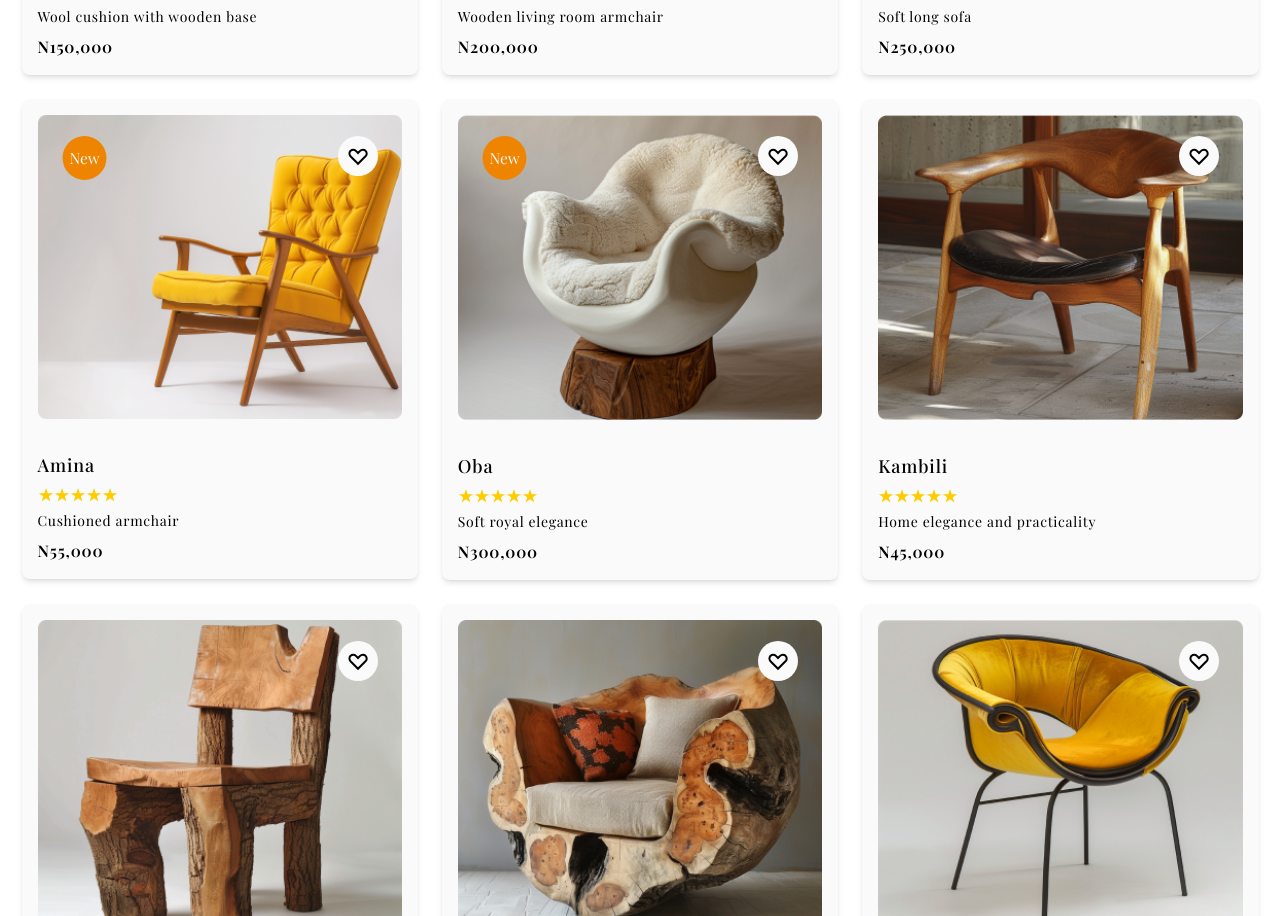
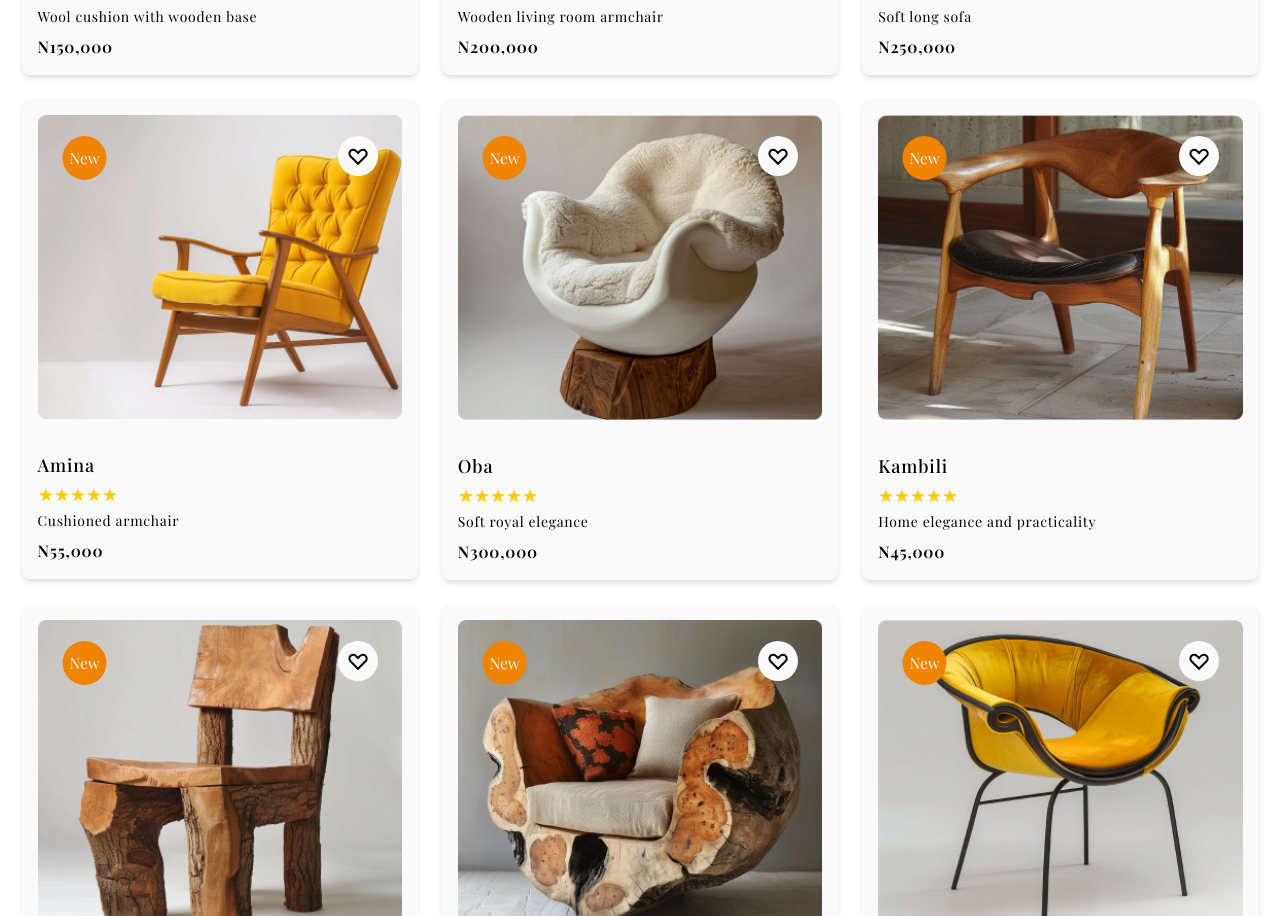
Before and after one commit to AfubeAngel/pendo-store, a Next.js app: page / in a window 1280 px wide. Shown: the part 2581-3497 px from the top of the page. Built offline with nearby package versions, Linux system fonts and the light colour scheme; a web font is replaced by a local one.

Commit message:
add data t product json

```diff
--- a/components/Bestseller-section/Carousel/index.tsx
+++ b/components/Bestseller-section/Carousel/index.tsx
@@ -1,6 +1,8 @@
 import React from 'react';
 import { Carousel as ResponsiveCarousel } from 'react-responsive-carousel';
 import 'react-responsive-carousel/lib/styles/carousel.min.css';
+import Image from 'next/image';
+
 
 interface CarouselItem {
   imageSrc: string;
@@ -27,7 +29,13 @@ const Carousel: React.FC<CarouselProps> = ({ items }) => {
     >
       {items.map((item:any, index:any) => (
         <div key={index} className="relative w-full pr-6">
-          <img src={item.imageSrc} alt={item.title} className="w-[328px] object-cover lg:max-w-full h-[200px] lg:h-full rounded-lg " />
+          <Image
+            src={item.imageSrc}
+            width={1000}
+            height={1000}
+            alt={item.title}
+            className="w-[328px] object-cover lg:max-w-full h-[200px] lg:h-full rounded-lg "
+          />
           <div className="absolute flex flex-col gap-2 lg:gap-4 items-start left-5 bottom-[-16px] lg:left-[83px] lg:bottom-[28px]
           transform -translate-y-1/2 bg-opacity-50 text-white max-w-[250px] lg:max-w-[518px] max-h-[484px] ">
             <h3 className="text-base lg:text-2xl font-bold tracking-wide ">{item.title}</h3>
--- a/components/Navigation/index.tsx
+++ b/components/Navigation/index.tsx
@@ -2,6 +2,8 @@ import React, { useState } from "react";
 import NavLinks from "./navlinks";
 import NavIcons from "./navicons";
 import Image from 'next/image';
+import Link from "next/link";
+
 
 const Nav: React.FC = () => {
   const [isOpen, setIsOpen] = useState(false);
@@ -67,12 +69,12 @@ const Nav: React.FC = () => {
             </button>
           </div>
           <div className="flex flex-col gap-6">
-            <a href="/" className="text-base font-medium">Home</a>
-            <a href="/" className="text-base font-medium">Shop</a>
-            <a href="/" className="text-base font-medium">About</a>
-            <a href="/" className="text-base font-medium">Contact</a>
-            <a href="/" className="text-base font-medium">Login</a>
-            <a href="/" className="text-base font-medium">Sign up</a>
+            <Link href="/" className="text-base font-medium">Home</Link>
+            <Link href="/" className="text-base font-medium">Shop</Link>
+            <Link href="/" className="text-base font-medium">About</Link>
+            <Link href="/" className="text-base font-medium">Contact</Link>
+            <Link href="/" className="text-base font-medium">Login</Link>
+            <Link href="/" className="text-base font-medium">Sign up</Link>
           </div>
         </div>
       )}
--- a/components/slider/index.tsx
+++ /dev/null
@@ -1,68 +0,0 @@
-import React, { useRef, useEffect } from 'react';
-import styles from '@/styles/slider.module.css'
-
-interface SliderProps {
-  items: {
-    imageSrc: string;
-    title: string;
-    subtext: string;
-  }[];
-}
-
-const Slider: React.FC<SliderProps> = ({ items }) => {
-  const sliderRef = useRef<HTMLDivElement>(null);
-
-  useEffect(() => {
-    const slider = sliderRef.current;
-    let start: number | null = null;
-    const speed = 0.1; // Adjust this value for speed
-
-    const step = (timestamp: number) => {
-      if (!start) start = timestamp;
-      const progress = timestamp - start;
-
-      if (slider) {
-        slider.scrollLeft += progress * speed;
-        if (slider.scrollLeft >= slider.scrollWidth - slider.clientWidth) {
-          slider.scrollLeft = 0;
-        }
-      }
-
-      start = timestamp;
-      requestAnimationFrame(step);
-    };
-
-    requestAnimationFrame(step);
-
-    return () => {
-      start = null; // Cleanup
-    };
-  }, []);
-
-  return (
-    <div className={styles.sliderContainer} ref={sliderRef}>
-      {items.map((item, index) => (
-        <div className={styles.sliderItem} key={index}>
-          <img src={item.imageSrc} alt={item.title} />
-        <div className="absolute flex flex-col items-start left-[83px] bottom-[28px]
-          transform -translate-y-1/2 bg-opacity-50 text-white max-w-[518px] mx-h-[484px] ">
-            <h3 className="text-xl font-bold">{item.title}</h3>
-            <p className="mt-2 text-start">{item.subtext}</p>
-          </div>
-        </div>
-      ))}
-    {/* {items.map((item, index) => (
-        <div key={index} className="relative w-full pr-6">
-          <img src={item.imageSrc} alt={item.title} className="w-[1230px] h-[484px] " />
-          <div className="absolute flex flex-col items-start left-[83px] bottom-[28px]
-          transform -translate-y-1/2 bg-opacity-50 text-white max-w-[518px] mx-h-[484px] ">
-            <h3 className="text-xl font-bold">{item.title}</h3>
-            <p className="mt-2 text-start">{item.subtext}</p>
-          </div>
-        </div>
-      ))} */}
-    </div>
-  );
-};
-
-export default Slider;
--- a/fixtures/productdetails.json
+++ b/fixtures/productdetails.json
@@ -51,7 +51,8 @@
     "price": "200,000",
     "productDetail":"Wooden living room armchair",
     "isNew":"false",
-    "category":"ARMLESS CHAIRS"
+    "category":"ARMLESS CHAIRS",
+    "fullDetails": "The Timbuktu chair is characterized by its artistic and organic shape. The chair has two main components: a large, sweeping backrest and a contoured seat, both crafted from polished wood with rich, warm tones varying from golden yellow to deep amber. "
   },
   {
     "id": 6,
@@ -61,7 +62,8 @@
     "price": "250,000",
     "productDetail":"Soft long sofa",
     "isNew":"true",
-    "category":"SOFAS"
+    "category":"SOFAS",
+    "fullDetails": "The Masai sofa chair is characterized by its artistic and organic shape. The chair has two main components: a large, sweeping backrest and a contoured seat, both crafted from polished wood with rich, warm tones varying from golden yellow to deep amber. "
   },
   {
     "id": 7,
@@ -71,7 +73,8 @@
     "price": "55,000",
     "productDetail":"Cushioned armchair",
     "isNew":"false",
-    "category":"SLIPPER CHAIRS"
+    "category":"SLIPPER CHAIRS",
+    "fullDetails": "The Amina chair is characterized by its artistic and organic shape. The chair has two main components: a large, sweeping backrest and a contoured seat, both crafted from polished wood with rich, warm tones varying from golden yellow to deep amber. "
   },
   {
     "id": 8,
@@ -80,7 +83,9 @@
     "starRating": 5,
     "price": "300,000",
     "productDetail":"Soft royal elegance",
-    "isNew":"true"
+    "isNew":"true",
+    "category":"SLIPPER CHAIRS",
+    "fullDetails": "The Oba chair is characterized by its artistic and organic shape. The chair has two main components: a large, sweeping backrest and a contoured seat, both crafted from polished wood with rich, warm tones varying from golden yellow to deep amber. "
   },
   {
     "id": 9,
@@ -88,7 +93,10 @@
     "productName": "Kambili",
     "starRating": 5,
     "price": "45,000",
-    "productDetail":"Home elegance and practicality"
+    "productDetail":"Home elegance and practicality",
+    "isNew":"false",
+    "category":"SOFAS",
+    "fullDetails": "The Kambili chair is characterized by its artistic and organic shape. The chair has two main components: a large, sweeping backrest and a contoured seat, both crafted from polished wood with rich, warm tones varying from golden yellow to deep amber. "
   },
   {
     "id": 10,
@@ -96,7 +104,10 @@
     "productName": "Adunni",
     "starRating": 4,
     "price": "80,000",
-    "productDetail":"Modern comfort to any living space"
+    "productDetail":"Modern comfort to any living space",
+    "isNew":"false",
+    "category":"ARMLESS CHAIRS",
+    "fullDetails": "The Adunni chair is characterized by its artistic and organic shape. The chair has two main components: a large, sweeping backrest and a contoured seat, both crafted from polished wood with rich, warm tones varying from golden yellow to deep amber. "
   },
   {
     "id": 11,
@@ -104,7 +115,10 @@
     "productName": "Baobab",
     "starRating": 5,
     "price": "250,000",
-    "productDetail":"Wooden stylish and versatile seating"
+    "productDetail":"Wooden stylish and versatile seating",
+    "isNew":"false",
+    "category":"ARMLESS CHAIRS",
+    "fullDetails": "The Baobab chair is characterized by its artistic and organic shape. The chair has two main components: a large, sweeping backrest and a contoured seat, both crafted from polished wood with rich, warm tones varying from golden yellow to deep amber. "
   },
   {
     "id": 12,
@@ -112,7 +126,10 @@
     "productName": "Ife",
     "starRating": 5,
     "price": "85,000",
-    "productDetail":"Simplicity and comfort"
+    "productDetail":"Simplicity and comfort",
+    "isNew":"false",
+    "category":"SLIPPER CHAIRS",
+    "fullDetails": "The Ife chair is characterized by its artistic and organic shape. The chair has two main components: a large, sweeping backrest and a contoured seat, both crafted from polished wood with rich, warm tones varying from golden yellow to deep amber. "
   },
   {
     "id": 13,
@@ -120,7 +137,10 @@
     "productName": "Zephyr",
     "starRating": 5,
     "price": "250,000",
-    "productDetail":"Wooden living room armchair"
+    "productDetail":"Wooden living room armchair",
+    "isNew":"false",
+    "category":"SOFAS",
+    "fullDetails": "The Zephyr chair is characterized by its artistic and organic shape. The chair has two main components: a large, sweeping backrest and a contoured seat, both crafted from polished wood with rich, warm tones varying from golden yellow to deep amber. "
   },
   {
     "id": 14,
@@ -129,7 +149,9 @@
     "starRating": 5,
     "price": "85,000",
     "productDetail":"Seek design and supportive comfort",
-    "isNew":"true"
+    "isNew":"true",
+    "category":"SOFAS",
+    "fullDetails": "The Olu chair is characterized by its artistic and organic shape. The chair has two main components: a large, sweeping backrest and a contoured seat, both crafted from polished wood with rich, warm tones varying from golden yellow to deep amber. "
   },
   {
     "id": 15,
@@ -137,6 +159,9 @@
     "productName": "Savanah",
     "starRating": 5,
     "price": "200,000",
-    "productDetail":"Wooden living room armchair"
+    "productDetail":"Wooden living room armchair",
+    "isNew":"false",
+    "category":"ARMLESS CHAIRS",
+    "fullDetails": "The Savnaha chair is characterized by its artistic and organic shape. The chair has two main components: a large, sweeping backrest and a contoured seat, both crafted from polished wood with rich, warm tones varying from golden yellow to deep amber. "
   }
 ]
--- a/pages/empty-cart/index.tsx
+++ b/pages/empty-cart/index.tsx
@@ -28,7 +28,8 @@ const Cart: React.FC = () => {
 
       <div className='p-0 flex flex-col gap-4 mx-auto justify-center items-center mt-[187px] lg:mt-[401px] mb-[228px] lg:mb-[545px] '>
         <h1 className=' text-[28px] font-semibold'>Your Cart is Empty!</h1>
-        <p className='text-xl text-center '>Looks like you haven't added anything to your cart yet. Start shopping now to see your selections here!</p>
+        <p className='text-xl text-center '>Looks like you haven&apos;t added anything to your cart yet.
+        Start shopping now to see your selections here!</p>
       </div>
 
     </section>
```
